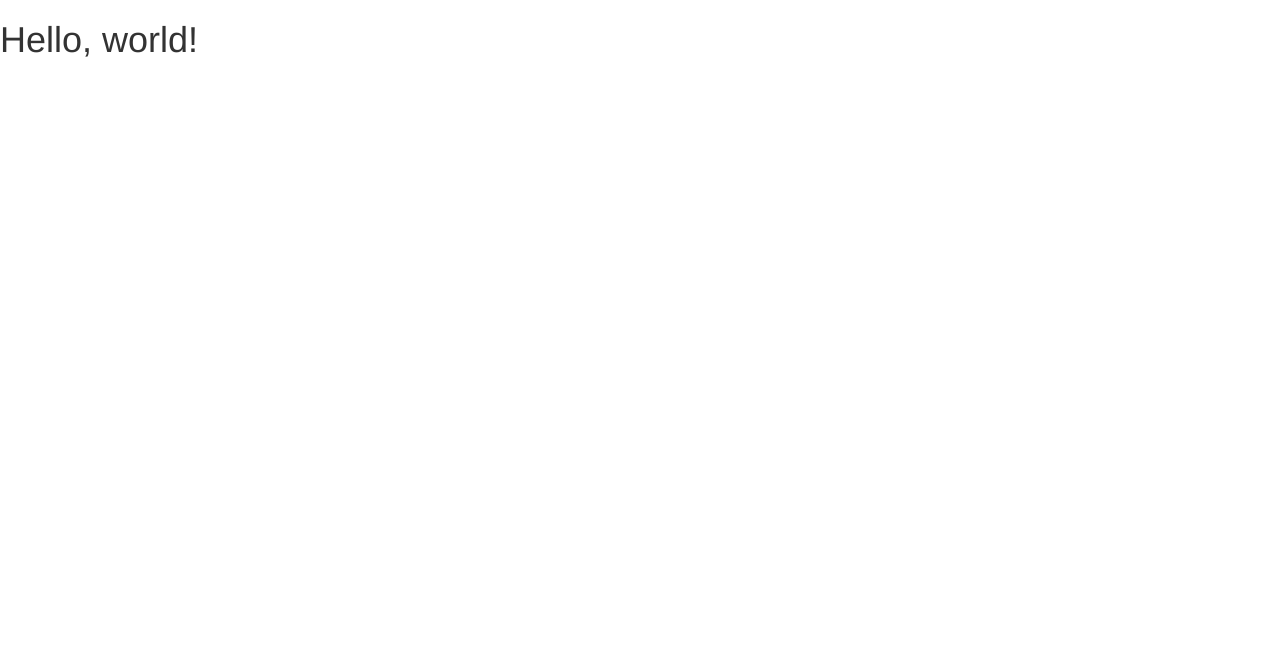
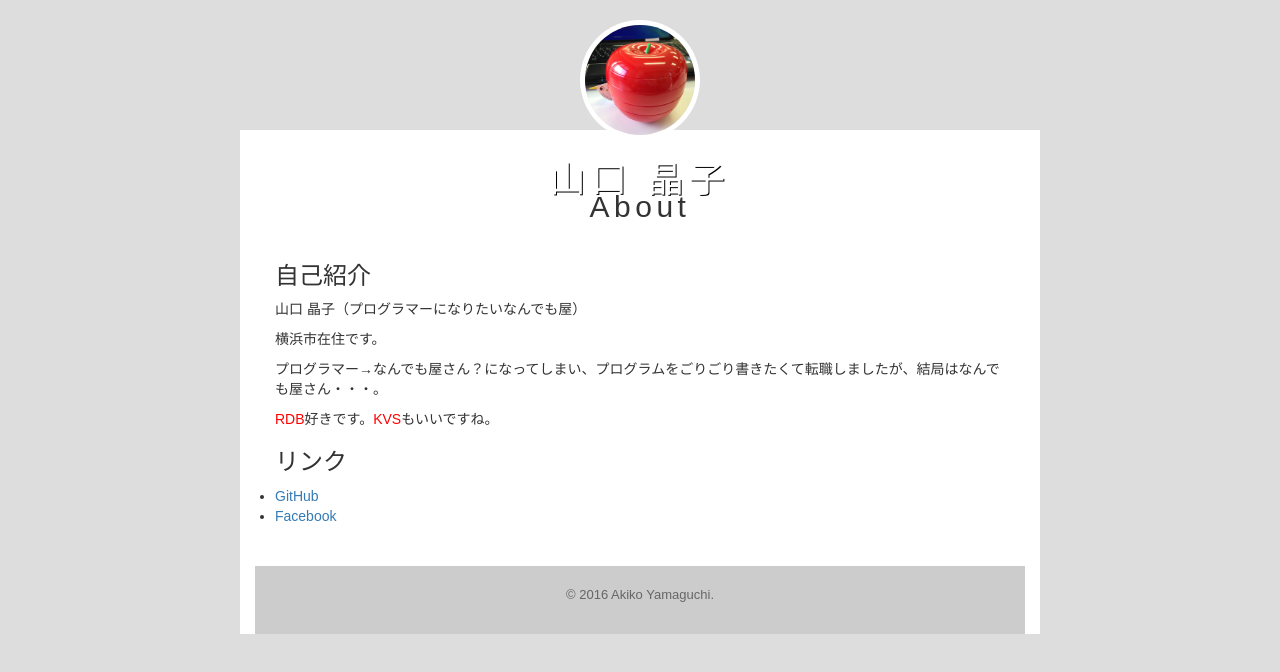
Before and after one commit to YAkiko/YAkiko.github.io, a plain HTML site: page index.html in a window 1280 px wide. Drawn offline with nearby package versions, Linux system fonts and the light colour scheme.

Commit message:
make profile page

```diff
--- /dev/null
+++ b/about.css
@@ -0,0 +1,83 @@
+* {
+  margin: 0;
+  padding: 0;
+}
+
+body {
+  font-family: YuGothic, "游ゴシック", "メイリオ", Meiryo, "ヒラギノ角ゴ Pro W3", "Hiragino Kaku Gothic Pro", sans-serif;
+  background-color: #ddd;
+  font-size: 14px;
+}
+
+span.red {
+  color: red;
+}
+
+#logo {
+  padding: 20px 0;
+  text-align: center;
+}
+
+#logo img {
+  max-width: 120px;
+  border: 5px solid #fff;
+  border-radius: 100%;
+}
+
+#logo h1 {
+  letter-spacing: 0.15em;
+  color: #fff;
+  text-shadow: 1px 1px 0px #000;
+}
+
+nav {
+  margin: 0 0 30px 0;
+  padding: 10px 0;
+  text-align: center;
+  background-color: #fff;
+}
+
+nav {
+  margin: 0 10px;
+  padding: 0;
+}
+
+nav ul li {
+  margin: 0 20px;
+  display: inline-block;
+}
+
+nav ul li a {
+  padding: 15px 10px;
+  text-decoration: none;
+  color: #999;
+  font-weight: bold;
+}
+
+nav ul li a.selected {
+  color: #000;
+}
+
+.container {
+  max-width: 800px;
+  margin: -100px auto 0;
+  background-color: #fff;
+}
+
+section {
+  padding: 30px 20px;
+}
+
+section h2 {
+  padding: 10px 0 20px 0;
+  text-align: center;
+  letter-spacing: 0.15em;
+}
+
+footer {
+  padding: 20px 0;
+  font-size: 93%;
+  text-align: center;
+  background-color: #ccc;
+  color: #666;
+}
--- a/index.html
+++ b/index.html
@@ -4,15 +4,41 @@
     <meta charset="utf-8">
     <meta http-equiv="X-UA-Compatible" content="IE=edge">
     <meta name="viewport" content="width=device-width, initial-scale=1">
-    <title>Bootstrap Sample</title>
+    <title>山口 晶子 | About</title>
     <!-- BootstrapのCSS読み込み -->
     <link rel="stylesheet" href="//maxcdn.bootstrapcdn.com/bootstrap/3.3.5/css/bootstrap.min.css">
     <!-- jQuery読み込み -->
     <script src="//ajax.googleapis.com/ajax/libs/jquery/1.11.3/jquery.min.js"></script>
     <!-- BootstrapのJS読み込み -->
     <script src="//maxcdn.bootstrapcdn.com/bootstrap/3.3.5/js/bootstrap.min.js"></script>
+    <link rel="stylesheet" href="about.css" />
+    <meta name="keywords" content="YAkiko 山口晶子 自己紹介" />
+    <meta name="description" content="山口晶子(YAkiko)の自己紹介です。得意分野：RDB、分散KVS" />
   </head>
   <body>
-    <h1>Hello, world!</h1>
+    <header>
+      <div id="logo">
+        <img src="profile.jpg" alt="" />
+        <h1>山口 晶子</h1>
+      </div>
+    </header>
+    <div class="container">
+      <section>
+        <h2>About</h2>
+        <h3>自己紹介</h3>
+        <p>山口 晶子（プログラマーになりたいなんでも屋）</p>
+        <p>横浜市在住です。</p>
+        <p>プログラマー→なんでも屋さん？になってしまい、プログラムをごりごり書きたくて転職しましたが、結局はなんでも屋さん・・・。</p>
+        <p><span class="red">RDB</span>好きです。<span class="red">KVS</span>もいいですね。</p>
+        <h3>リンク</h3>
+        <ul>
+          <li><a href="https://github.com/YAkiko" target="_blank">GitHub</a></li>
+          <li><a href="https://www.facebook.com/aki.yamaguchi.140" target="_blank">Facebook</a></li>
+        </ul>
+      </section>
+      <footer>
+        <p>&copy; 2016 Akiko Yamaguchi.</p>
+      </footer>
+    </div>
   </body>
 </html>
```
Also changed, not shown: profile.jpg (added), 1 other file.
